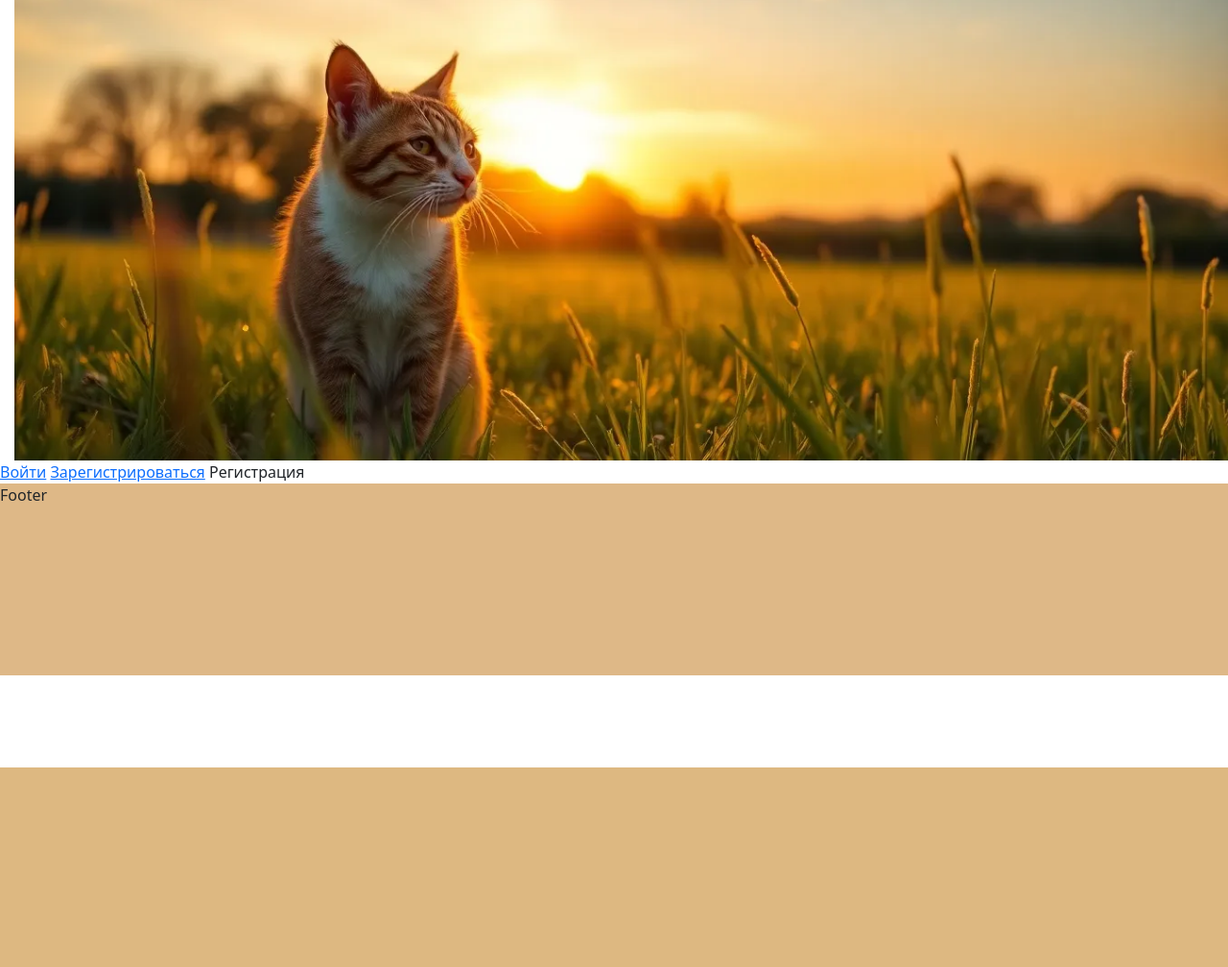
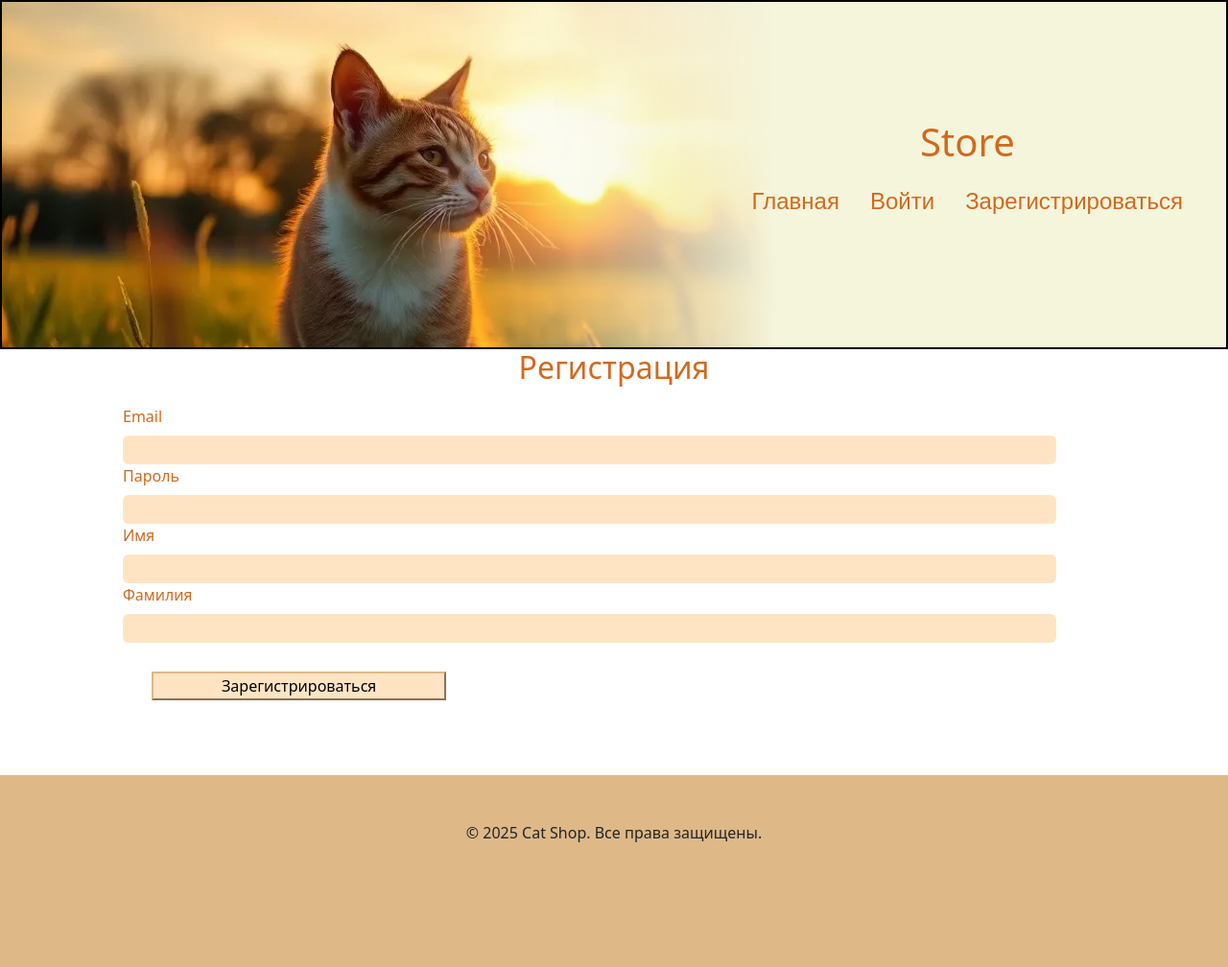
Before and after one commit to NatalieTaya/Cat_shop, a PHP site: page /register in a window 1280 px wide; the page is wider, and only the part inside the window is pictured. Shown: that part at 96% size. Before the commit the page ends 800 px from the top of that part, so only its background shows below. Run offline with PHP 8.4, Linux system fonts and the light colour scheme.

Commit message:
header styled / add registration

```diff
--- a/app/controllers/AuthController.php
+++ b/app/controllers/AuthController.php
@@ -25,7 +25,15 @@ class AuthController {
         return (bool) ($_SESSION['auth'] ?? false);
     }
     public static function logout() {
+        session_destroy();
         $_SESSION['auth'] = false;
         $_SESSION['id'] = '';
     }
+    public static function redirect() {
+        if (isset($_SESSION['auth'])) {
+            header('Location: ' . '/');
+            exit();
+        }
+    }
+
 }
--- /dev/null
+++ b/app/controllers/ProductController.php
@@ -0,0 +1,5 @@
+<?php
+
+class ProductController {
+
+}
--- a/app/core/core.php
+++ b/app/core/core.php
@@ -2,7 +2,7 @@
 
 define('APP_DIR', dirname(__DIR__));
 
-require __DIR__.'/includeTemplate.php';
+require_once __DIR__.'/includeTemplate.php';
 require_once $_SERVER['DOCUMENT_ROOT'] . '/app/core/database.php';
 require_once $_SERVER['DOCUMENT_ROOT'] . '/app/models/user.php';
 require_once $_SERVER['DOCUMENT_ROOT'] . '/app/controllers/AuthController.php';
--- a/app/models/user.php
+++ b/app/models/user.php
@@ -12,5 +12,22 @@ class User {
         $stmt->execute();
         return $stmt->fetch();
     }
-
+    public static function createUser($email,$password,$first_name, $last_name, $is_active=1, $is_admin=0) {
+        $instance = new self();
+        $stmt = $instance->db->prepare("INSERT INTO users (`email`, `password`, `first_name`, `last_name`, `is_active`, `is_admin`)
+                                    VALUES (:email, :password, :first_name, :last_name, :is_active, :is_admin)");
+        $stmt->bindParam(':email', $email);
+        $stmt->bindParam(':password', $password);
+        $stmt->bindParam(':first_name', $first_name);
+        $stmt->bindParam(':last_name', $last_name);
+        $stmt->bindParam(':is_active', $is_active);
+        $stmt->bindParam(':is_admin', $is_admin);
+        if ($stmt->execute()) {
+            return true;
+        } else {
+            // Вывести ошибку для отладки
+            print_r($stmt->errorInfo());
+            return false;
+        }
+    }
 }
--- a/db_dump.sql
+++ b/db_dump.sql
@@ -58,5 +58,5 @@ CREATE TABLE `cart_items` (
 INSERT into `users`
     ( `email`,`password`,`first_name`,`last_name`,`is_active`,`is_admin`)
     VALUES
-    ('admin@example.com','12','Admin','Admin','1','1')
+    ('admin@example.com','$2y$12$Hy88MvzhbpODfJt4nKBf4OrZeKMIQwrER1UVP8VnCR4rwBGoTg0Ei','Admin','Admin','1','1')
 ;
--- a/index.php
+++ b/index.php
@@ -1,4 +1,9 @@
 <?php
+
+error_reporting(E_ALL);
+ini_set('display_errors', 1);
+
+session_start();
 
 $controllerPath = $_SERVER['DOCUMENT_ROOT'] . '/app/controllers/AuthController.php';
 
@@ -11,7 +16,7 @@ $path = rtrim($path, '/');
 switch ($path) {
     case '':
     case '/':
-        echo "Welcome to homepage";
+        require_once $_SERVER['DOCUMENT_ROOT'] . '/templates/index.php';
         break;
     case '/login':
         $controller = new AuthController();
@@ -21,6 +26,10 @@ switch ($path) {
         $controller = new AuthController();
         $controller->showRegister();
         break;
+    case '/logout':
+        AuthController::logout();
+        AuthController::redirect();
+        break;
     default:
         http_response_code(404);
         echo "404 - Page not found";
--- a/public/css/header.css
+++ b/public/css/header.css
@@ -1,36 +1,81 @@
+.header {
+    background-color: beige;
+    display: flex;
+    border: 2px black solid;
+    position: relative
+}
 .background{
     margin: 0;
-    height: 60vh;
-    background: url('chad_9809faf37fc54322b85f654b1f336ae9.png') no-repeat;
-    background-size: contain;
-    background-position: center;
-    padding: 40px 0 0 1300px;
-    font: 900 60px sans-serif;
-    color: aliceblue;
+    height: 45vh;
+    /* Маска для прозрачности картинки */
+    -webkit-mask-image: linear-gradient(to right,
+        black 0%,
+        black 33%,
+        transparent 60%);
+    mask-image: linear-gradient(to right,
+        black 0%,
+        black 33%,
+        transparent 60%);
 }
-.form {
+.nav-container {
+    position: absolute;
+    left: 60%;
+    top: 50%;
+    transform: translate(0%, -50%); /* Вычитает 50% от собственных размеров */
+
+}
+.title {
+    text-align: center;
+    color: chocolate;
+}
+.navbar-nav {
+    display: flex;
+    flex-direction: row;
+}
+.nav-item {
+    margin: 1em;
+}
+.nav-item a,
+.nav-item form button{
+    border: none;
+    background: none;
+    text-decoration: none;
+    font: 500 1.5em sans-serif;
+    color: chocolate;
+}
+
+
+
+
+.form-register {
     display: flex;
     flex-direction: column;
     margin: 20px auto;
     width: 80%;
+    justify-content: center;
 }
-
-.form input {
+.form-register div {
+    color: chocolate;
+}
+.form-register div input {
     display: block;
     width: 95%;
     height: 30px;
     border: none;
+    border-radius: 6px;
     outline: none;
-    background-color: bisque;
+    background-color: bisque !important;
     padding: 15px;
     font: 700 20px sans-serif;
     color: chocolate;
 }
-.form button {
-    width: 5%;
+
+.form-register button {
+    width: 30%;
     background-color: bisque;
     border-color: burlywood;
     cursor: pointer;
+    margin: 30px;
 }
 button img {
     height: 30px;
--- /dev/null
+++ b/templates/auth/register.php
@@ -0,0 +1,19 @@
+<form action="" class="form-register" method="post" >
+    <div class="">
+        <label for="email" class="form-label">Email</label>
+        <input id="email" name="email" type="email" autocomplete="nope">
+    </div>
+    <div class="">
+        <label for="password" class="form-label">Пароль</label>
+        <input id="password" name="password" type="password"autocomplete="off">
+    </div>
+    <div class="">
+        <label for="first_name" class="form-label">Имя</label>
+        <input id="first_name" name="first_name" autocomplete="off">
+    </div>
+    <div class="">
+        <label for="last_name" class="form-label">Фамилия</label>
+        <input id="last_name" name="last_name" autocomplete="off">
+    </div>
+    <button type="submit" name="registration">Зарегистрироваться</button>
+</form>
--- a/templates/footer.php
+++ b/templates/footer.php
@@ -1,5 +1,5 @@
-<div class="footer">
-        Footer
+    <div class="footer text-center p-5 mt-5">
+        &copy; 2025 Cat Shop. Все права защищены.
     </div>
 </body>
 </html>
--- a/templates/header.php
+++ b/templates/header.php
@@ -1,3 +1,5 @@
+
+
 <!DOCTYPE html>
 <html lang="en">
 <head>
@@ -14,10 +16,28 @@
 
 </head>
 <body>
-    <div class='background'>
-        Store
-    </div>
+    <header class="header">
+        <div class='background'>
+            <img src="public\css\chad_9809faf37fc54322b85f654b1f336ae9.png" alt="">
+        </div>
 
-
-    <a href="/login">Войти</a>
-    <a href="/register">Зарегистрироваться</a>
+        <div class="nav-container">
+            <h1 class=' title'>Store</h1>
+            <ul class="navbar-nav">
+                <li class="nav-item">    <a href="/">Главная</a>     </li>
+                <?php if (!isset($_SESSION['auth'])) {?>
+                <li class="nav-item">    <a href="/login">Войти</a>  </li>
+                <li class="nav-item">    <a href="/register">Зарегистрироваться</a>  </li>
+                <?php } else {?>
+                <li class="nav-item">    <a href="/cart">Корзина</a>     </li>
+                <li class="nav-item">
+                    <form action="/logout" method="post" >
+                        <button type="submit" name="logout">
+                            Выйти
+                        </button>
+                    </form>
+                </li>
+                <?php } ?>
+            </ul>
+        </div>
+    </header>
--- a/templates/messages/success.php
+++ b/templates/messages/success.php
@@ -1,5 +1,5 @@
 <div >
     <div>
-        <p> Доступ разрешен </p>
+        <p> <?= $message?> </p>
     </div>
 </div>
--- a/templates/register.php
+++ b/templates/register.php
@@ -1,13 +1,36 @@
 <?php
+
+error_reporting(E_ALL);
+ini_set('display_errors', 1);
 
 require $_SERVER['DOCUMENT_ROOT'] . '/app/core/core.php';
 
-includeTemplate('header.php');
+AuthController::redirect();
+
+$is_created=false;
+
+if(isset($_POST['registration'])) {
+    $email=$_POST['email'] ?? '';
+    $password=$_POST['password'] ?? '';
+    $first_name=$_POST['first_name'] ?? '';
+    $last_name=$_POST['last_name'] ?? '';
+    $is_active=1;
+    $is_admin=0;
+
+    $result = User::createUser($email,$password,$first_name, $last_name, $is_active, $is_admin);
+    $is_created=true;
+
+}
 ?>
- Регистрация
 
+<?php includeTemplate('header.php'); ?>
 
-<?php
+<h2 class="title">Регистрация</h2>
 
-includeTemplate('footer.php');
-?>
+<?php if($is_created) {
+    includeTemplate('messages/success.php', ['message' => 'Пользователь создан']);
+} else if(!$is_created) {
+    includeTemplate('auth/register.php');
+} ?>
+
+<?php includeTemplate('footer.php'); ?>
```
Also changed, not shown: templates/index.php (+1 -9 lines), templates/login.php (+10 -15 lines), public/css/magnifying-glass-silhouette.png (renamed from public/images/magnifying-glass-silhouette.png), templates/auth/authorize.php (renamed from templates/messages/authorize.php).
